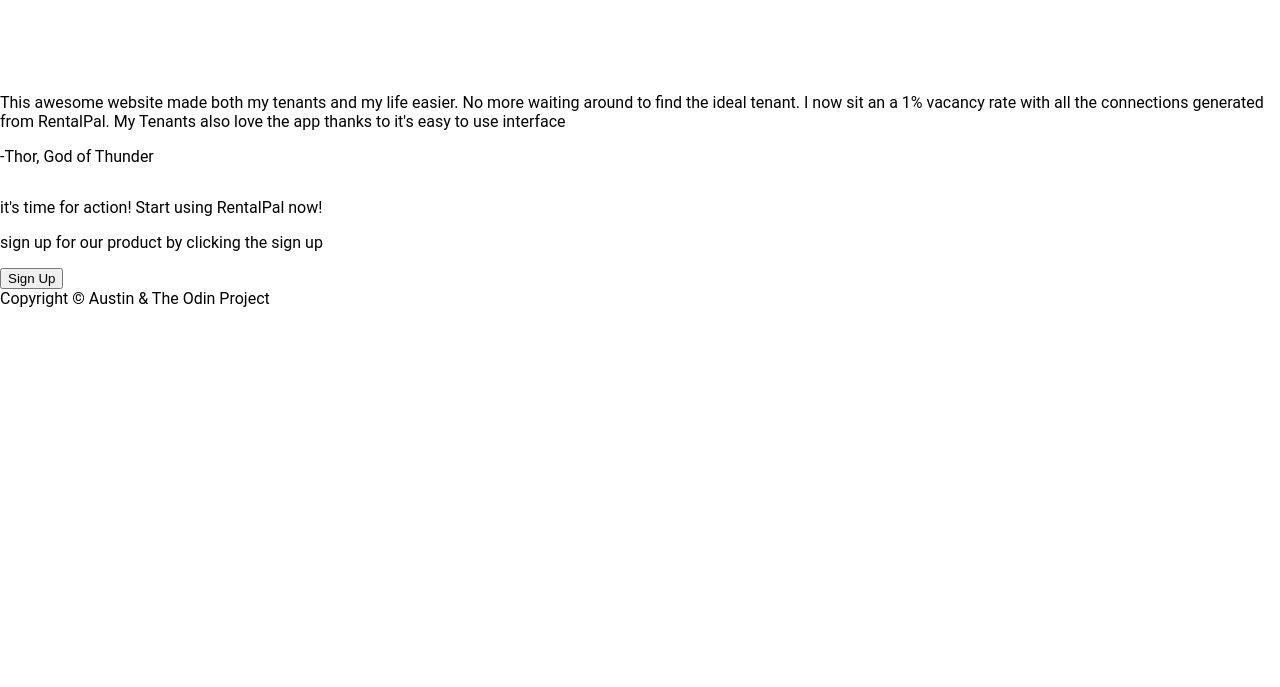
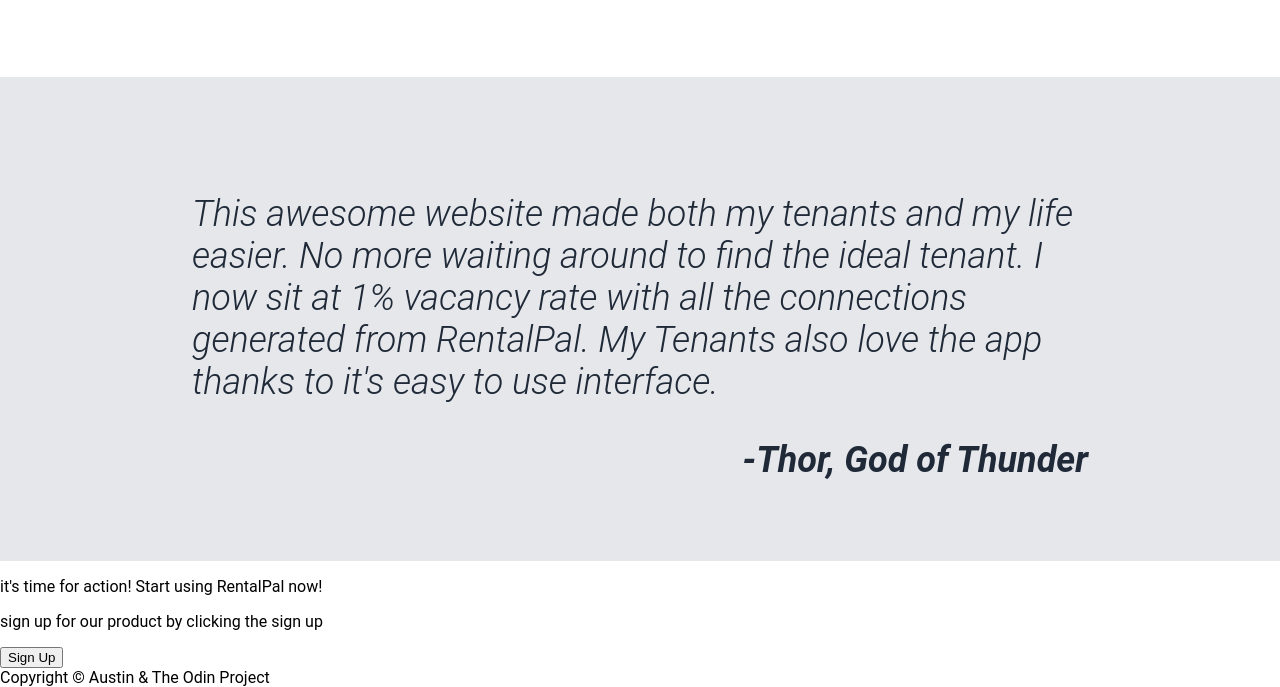
Before and after one commit to The0z/landing-page, a plain HTML site: page index.html in a window 1280 px wide. Shown: the part 1065-1752 px from the top of the page. Before the commit the page ends 1373 px from the top, so only its background shows below. Drawn offline with Linux system fonts and the light colour scheme.

Commit message:
Add quote section css

```diff
--- a/index.html
+++ b/index.html
@@ -52,13 +52,13 @@
             </div>
         </div>
     </div>
-    <div class="quote">
+    <div id="quote">
         <p>This awesome website made both my tenants and my life easier. No more waiting around
-            to find the ideal tenant. I now sit an a 1% vacancy rate with all the connections
+            to find the ideal tenant. I now sit at 1% vacancy rate with all the connections
             generated from RentalPal. My Tenants also love the app thanks to it's easy to use
-            interface
+            interface.
         </p>
-        <p> -Thor, God of Thunder </p>
+        <p id="quote-name"> -Thor, God of Thunder </p>
     </div>
     <div class="promo">
         <p> it's time for action! Start using RentalPal now!</p>
--- a/style.css
+++ b/style.css
@@ -109,3 +109,21 @@ body {
     justify-content: center;
     gap: 32px;
 }
+
+#quote {
+    display: flex;
+    justify-content: center;
+    flex-direction: column;
+    padding: 10vh 15vw;
+    font-style: italic;
+    font-weight: 300;
+    font-size: 36px;
+    color: #1F2937;
+    background-color: #e5e7eb;
+}
+
+#quote-name {
+    text-align: end;
+    font-weight: 700;
+    margin: 0;
+}
```
